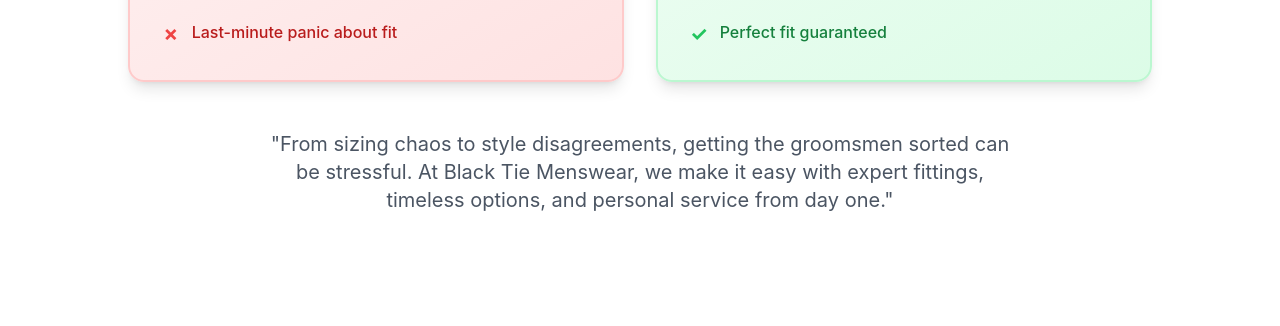
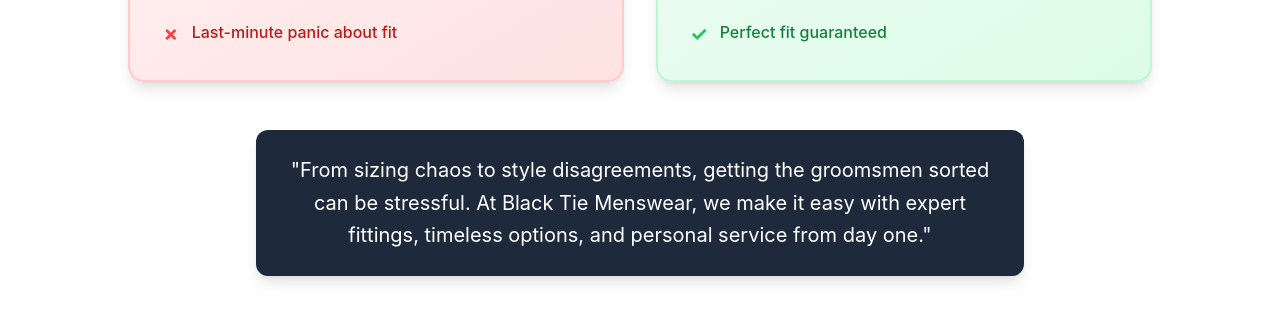
Before and after one commit to blacktierob/appt-funnel, a Next.js app: page / in a window 1280 px wide. Shown: the part 1404-1730 px from the top of the page. Built offline with nearby package versions, Linux system fonts and the light colour scheme.

Commit message:
Add stylized box around key message and reduce mobile hero section top spacing

```diff
--- a/app/components/HeroSection.tsx
+++ b/app/components/HeroSection.tsx
@@ -11,7 +11,7 @@
   }
 
   return (
-    <section className="relative bg-gradient-to-br from-slate-50 to-gray-100 py-20 lg:py-32 overflow-hidden">
+    <section className="relative bg-gradient-to-br from-slate-50 to-gray-100 py-12 md:py-20 lg:py-32 overflow-hidden">
       {/* Background pattern */}
       <div className="absolute inset-0 bg-grid-pattern opacity-5"></div>
 
--- a/app/components/ProblemSolutionSection.tsx
+++ b/app/components/ProblemSolutionSection.tsx
@@ -91,10 +91,12 @@
         </div>
 
         <div className="text-center mt-12">
-          <p className="text-xl text-gray-600 max-w-3xl mx-auto">
-            "From sizing chaos to style disagreements, getting the groomsmen sorted can be stressful.
-            At Black Tie Menswear, we make it easy with expert fittings, timeless options, and personal service from day one."
-          </p>
+          <div className="bg-slate-800 text-white p-6 rounded-xl shadow-lg max-w-3xl mx-auto">
+            <p className="text-xl leading-relaxed">
+              "From sizing chaos to style disagreements, getting the groomsmen sorted can be stressful.
+              At Black Tie Menswear, we make it easy with expert fittings, timeless options, and personal service from day one."
+            </p>
+          </div>
         </div>
       </div>
     </section>
```
